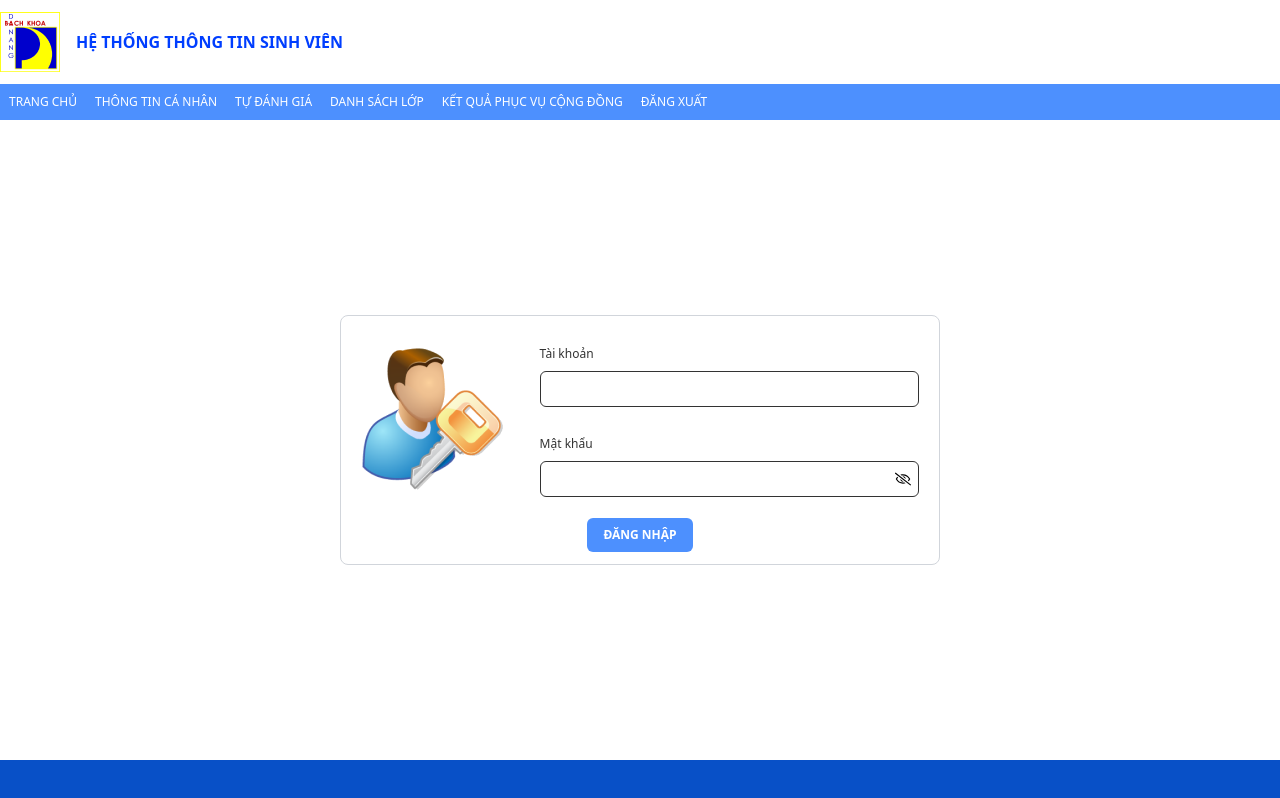
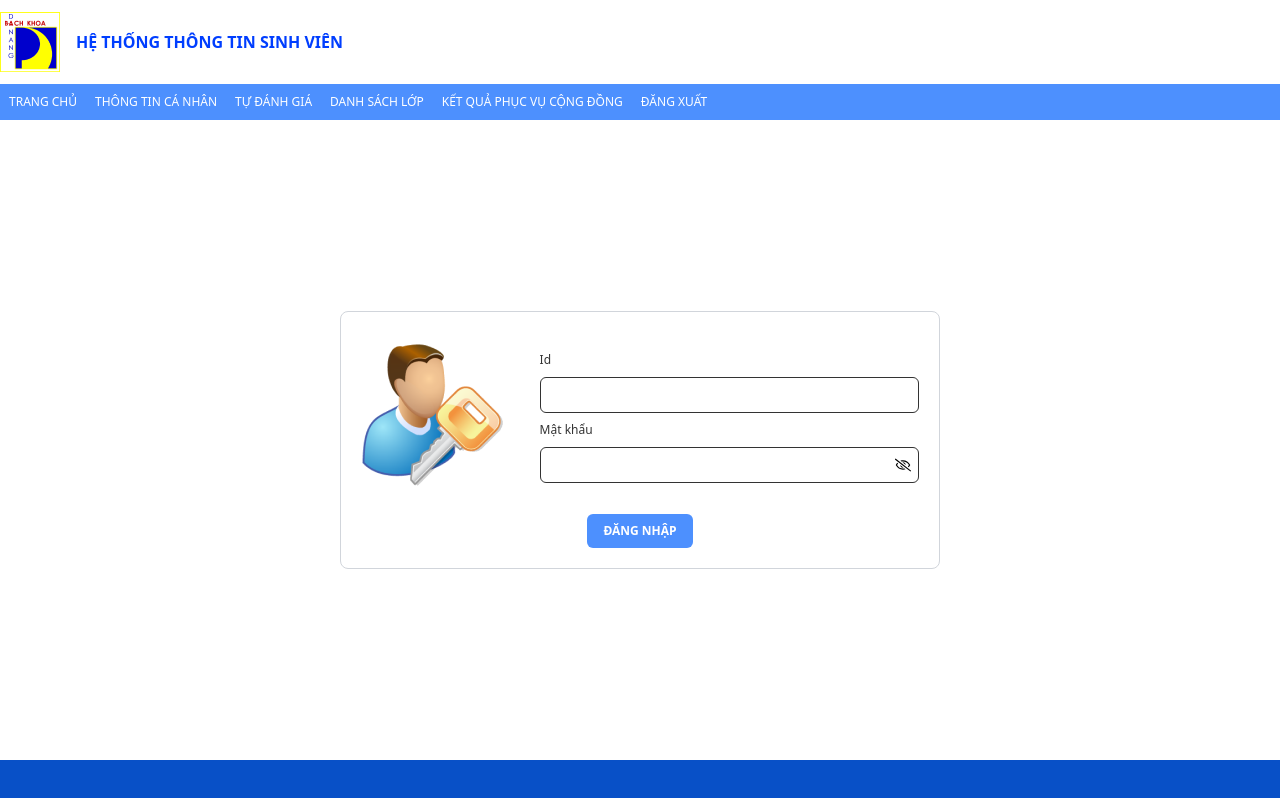
Before and after one commit to voanhtuan13321/FE_Hoat_Dong_Cong_Dong, a React (Create React App) app: page /login in a window 1280 px wide. Shown: the top 798 px of the page. Built offline with nearby package versions, Linux system fonts and the light colour scheme.

Commit message:
login api

```diff
--- a/src/App.jsx
+++ b/src/App.jsx
@@ -4,6 +4,7 @@ import Header from './components/Header'
 import Footer from './components/Footer'
 import Navbar from './components/Navbar'
 import { routers } from './utils'
+import { Toaster } from 'react-hot-toast'
 
 export default function App() {
   const renderRoutes = () => {
@@ -20,6 +21,7 @@ export default function App() {
         <Routes>{renderRoutes()}</Routes>
       </div>
       <Footer />
+      <Toaster position='top-right' reverseOrder={false} />
     </>
   )
 }
--- a/src/components/InputPassword.jsx
+++ b/src/components/InputPassword.jsx
@@ -37,6 +37,7 @@ export default function InputPassword({ label, name, value, onChange }) {
           className='w-full p-2 rounded-md outline-none border border-normal text-main'
           value={value}
           onChange={onChange}
+          autoComplete='true'
         />
         <div className='absolute top-0 bottom-0 right-2 flex items-center'>
           {isShowPassword ? (
--- a/src/pages/login.jsx
+++ b/src/pages/login.jsx
@@ -1,26 +1,102 @@
 import React from 'react'
+import { useFormik } from 'formik'
+import * as Yup from 'yup'
+import toast from 'react-hot-toast'
+import { jwtDecode } from 'jwt-decode'
+import Swal from 'sweetalert2'
+import { useDispatch } from 'react-redux'
+import { useNavigate } from 'react-router-dom'
 import InputText from '../components/InputText'
 import InputPassword from '../components/InputPassword'
 import Button from '../components/Button'
 import User_login from '../assets/images/User_login.png'
+import { requestHandler } from '../utils/requestHandler'
+import { localStorages } from '../utils'
+import { setRole } from '../redux/storeSlice'
+
+const initialFormLogin = {
+  accountId: '',
+  password: '',
+}
 
 export default function Login() {
+  const dispatch = useDispatch()
+  const navigate = useNavigate()
+
+  const onSubmit = async (values, { resetForm }) => {
+    // Thực hiện xử lý submit ở đây
+    try {
+      const response = await requestHandler.post('/api/Auth/Login', values)
+      const { token } = await response.data
+      toast.success('Successfully toasted!')
+      localStorages.setToken(token)
+
+      const decoded = jwtDecode(token)
+      dispatch(setRole(decoded.roles))
+      navigate('/')
+    } catch (error) {
+      const { response } = error
+      switch (response.status) {
+        case 400:
+          Swal.fire('Tài khoản hoặc mật khẩu không đúng', '', 'error')
+          break
+        case 403:
+          Swal.fire('Tài khoản của bạn đã bị khoá', '', 'error')
+          break
+        default:
+          alert(error.message)
+      }
+    }
+  }
+
+  const formik = useFormik({
+    initialValues: initialFormLogin,
+    validationSchema: Yup.object({
+      accountId: Yup.string().required('Bạn phải nhập trường này'),
+      password: Yup.string().required('Bạn phải nhập trường này'),
+    }),
+    onSubmit: onSubmit,
+  })
+
   return (
     <div className='flex justify-center items-center h-80vh'>
-      <div className='w-600px h-250px rounded-lg border border-gray-300'>
+      <form
+        className='w-600px rounded-lg border border-gray-300 pb-5'
+        onSubmit={formik.handleSubmit}
+      >
         <div className='flex p-5 gap-4'>
           <div className='w-30% mt-3'>
             <img src={User_login} alt='' />
           </div>
-          <div className='w-70% flex flex-col justify-center gap-5'>
-            <InputText label='Tài khoản' />
-            <InputPassword label='Mật khẩu' />
+          <div className='w-70% flex flex-col justify-center'>
+            <InputText
+              label='Id'
+              name='accountId'
+              value={formik.values.accountId}
+              onChange={formik.handleChange}
+            />
+            {formik.touched.accountId && (
+              <span className='text-red-500 text-main'>
+                {formik.errors.accountId}
+              </span>
+            )}
+            <InputPassword
+              label='Mật khẩu'
+              name='password'
+              value={formik.values.password}
+              onChange={formik.handleChange}
+            />
+            {formik.touched.password && (
+              <span className='text-red-500 text-main'>
+                {formik.errors.password}
+              </span>
+            )}
           </div>
         </div>
         <div className='flex justify-center'>
-          <Button label='Đăng nhập' />
+          <Button label='Đăng nhập' submit />
         </div>
-      </div>
+      </form>
     </div>
   )
 }
--- a/src/redux/storeSlice.js
+++ b/src/redux/storeSlice.js
@@ -10,7 +10,25 @@ export const storeSlice = createSlice({
   initialState,
   reducers: {
     setRole: (state, actions) => {
-      state.role = actions.payload
+      const roles = actions.payload || []
+
+      const condition = {
+        NGUOIDUNGANDANH: 1,
+        SINHVIEN: 2,
+        LOPTRUONG: 3,
+        GIAOVIEN: 4,
+        TRUONGKHOA: 5,
+        ADMIN: 6,
+      }
+
+      let mainIdRole = condition.NGUOIDUNGANDANH
+
+      roles.forEach(role => {
+        const temptIdRole = condition[role]
+        mainIdRole < temptIdRole && (mainIdRole = temptIdRole)
+      })
+
+      state.role = mainIdRole
     },
   },
 })
--- a/src/utils/functionCommon.js
+++ b/src/utils/functionCommon.js
@@ -1,7 +1,4 @@
-import { jwtDecode } from 'jwt-decode'
 import * as XLSX from 'xlsx'
-
-export const decryptionToken = token => jwtDecode(token)
 
 export const checkRoles = (roles = [], targetRole) => roles.includes(targetRole)
 
--- a/src/utils/properties.js
+++ b/src/utils/properties.js
@@ -169,7 +169,7 @@ export const routers = [
     ],
     onClick: function (navigator, dispatch) {
       // handle logout here
-      dispatch(setRole(ROLES.client))
+      dispatch(setRole([ROLES.client]))
       navigator('')
     },
   },
--- a/src/utils/requestHandler.js
+++ b/src/utils/requestHandler.js
@@ -1,14 +1,15 @@
 import axios from 'axios'
 import { localStorages } from './localStorage'
-import { errorResponseHandler, successResponseHandler } from './responseHandler'
 
 const requestHandler = axios.create({
-  baseURL: 'https://dummyjson.com/',
+  baseURL:
+    'https://8574-2405-4802-705c-2790-5459-a769-ca2a-8fe9.ngrok-free.app',
   timeout: 0,
-  // headers: {
-  //   'Content-Type': 'application/json',
-  //   Accept: 'application/json',
-  // },
+  headers: {
+    // 'Content-Type': 'application/json',
+    // Accept: 'application/json',
+    'ngrok-skip-browser-warning': 'true',
+  },
 })
 
 requestHandler.interceptors.request.use(
@@ -19,9 +20,4 @@ requestHandler.interceptors.request.use(
   error => Promise.reject(error),
 )
 
-requestHandler.interceptors.response.use(
-  successResponseHandler,
-  errorResponseHandler,
-)
-
 export { requestHandler }
```
